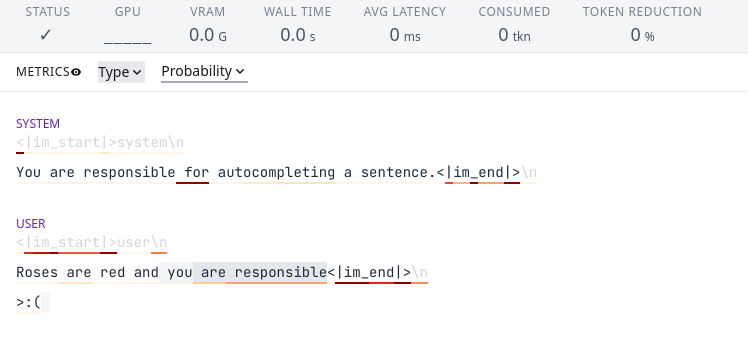
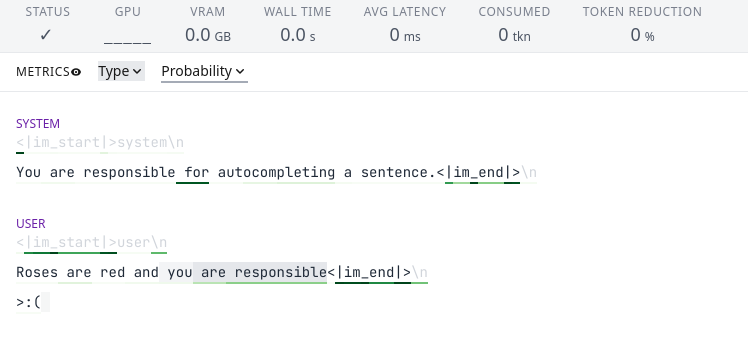
Before and after one commit to guidance-ai/guidance, a Svelte app in the folder client/graphpaper-inline/: page / in a window 1280 px wide. Shown: the top 352 px of the page, without its empty margins (0-748 px from the left). Built offline with nearby package versions, Linux system fonts and the light colour scheme.

Commit message:
Working select and hide for client.
Client side should be fully functional. Need to fix colors and debug from notebook.

```diff
--- a/client/graphpaper-inline/src/App.svelte
+++ b/client/graphpaper-inline/src/App.svelte
@@ -22,12 +22,16 @@
 	import {type MetricDef, type MetricVal} from "./interfaces";
 	import MetricCard from "./MetricCard.svelte";
 	import {mockGenTokens, mockNodeAttrs} from "./mocks";
+	import Select from "./Select.svelte";
 
     let msg: any;
     let textComponents: Array<NodeAttr> = [];
 	let tokenDetails: Array<GenToken> = [];
 	let completedExecution: boolean = false;
 	let showMetrics: boolean = true;
+
+	let bgField: string = "Type";
+	let underlineField: string = "Probability";
 
 	textComponents = mockNodeAttrs;
 	tokenDetails = mockGenTokens;
@@ -99,14 +103,14 @@
 		},
 		'ram': {
 			name: 'ram',
-			units: 'G',
+			units: 'GB',
 			description: 'Utilization of RAM.',
 			isScalar: true,
 			precision: 1,
 		},
 		'vram': {
 			name: 'vram',
-			units: 'G',
+			units: 'GB',
 			description: 'Utilization of video RAM.',
 			isScalar: true,
 			precision: 1,
@@ -159,6 +163,11 @@
 		}
 		clientmsg.set(msg);
 	});
+
+	const onMetricClick = (_: any) => {
+		showMetrics = !showMetrics;
+	}
+	const doNothing = (_: any) => {}
 </script>
 
 <svelte:head>
@@ -180,39 +189,34 @@
 				</div>
 			</section>
 		{/if}
+
 		<!-- Controls -->
 		<section>
 			<div class="text-sm pt-2 pb-2 flex border-b border-gray-200">
-				<div class="ml-4 mr-4 inline-flex justify-between items-center">
+				<div class="ml-4 mr-4 inline-flex justify-between items-center hover:bg-gray-700 hover:text-white" tabindex="-1" on:click={onMetricClick} on:keydown={doNothing} role="button">
 					<span class="text-xs inline-flex flex-col justify-center uppercase tracking-wider">
 						Metrics
 					</span>
-					<svg xmlns="http://www.w3.org/2000/svg" viewBox="0 0 16 16" fill="currentColor" class="size-3">
-						<path d="M8 9.5a1.5 1.5 0 1 0 0-3 1.5 1.5 0 0 0 0 3Z" />
-						<path fill-rule="evenodd" d="M1.38 8.28a.87.87 0 0 1 0-.566 7.003 7.003 0 0 1 13.238.006.87.87 0 0 1 0 .566A7.003 7.003 0 0 1 1.379 8.28ZM11 8a3 3 0 1 1-6 0 3 3 0 0 1 6 0Z" clip-rule="evenodd" />
-					</svg>
+					{#if showMetrics}
+						<svg xmlns="http://www.w3.org/2000/svg" viewBox="0 0 16 16" fill="currentColor" class="size-3">
+							<path d="M8 9.5a1.5 1.5 0 1 0 0-3 1.5 1.5 0 0 0 0 3Z" />
+							<path fill-rule="evenodd" d="M1.38 8.28a.87.87 0 0 1 0-.566 7.003 7.003 0 0 1 13.238.006.87.87 0 0 1 0 .566A7.003 7.003 0 0 1 1.379 8.28ZM11 8a3 3 0 1 1-6 0 3 3 0 0 1 6 0Z" clip-rule="evenodd" />
+						</svg>
+					{:else}
+						<svg xmlns="http://www.w3.org/2000/svg" viewBox="0 0 16 16" fill="currentColor" class="size-3">
+							<path fill-rule="evenodd" d="M3.28 2.22a.75.75 0 0 0-1.06 1.06l10.5 10.5a.75.75 0 1 0 1.06-1.06l-1.322-1.323a7.012 7.012 0 0 0 2.16-3.11.87.87 0 0 0 0-.567A7.003 7.003 0 0 0 4.82 3.76l-1.54-1.54Zm3.196 3.195 1.135 1.136A1.502 1.502 0 0 1 9.45 8.389l1.136 1.135a3 3 0 0 0-4.109-4.109Z" clip-rule="evenodd" />
+						  	<path d="m7.812 10.994 1.816 1.816A7.003 7.003 0 0 1 1.38 8.28a.87.87 0 0 1 0-.566 6.985 6.985 0 0 1 1.113-2.039l2.513 2.513a3 3 0 0 0 2.806 2.806Z" />
+						</svg>
+					{/if}
 				</div>
-				<div class="mr-4 inline-flex justify-between items-center bg-gray-200">
-					<span class="">
-						Type
-					</span>
-					<svg xmlns="http://www.w3.org/2000/svg" viewBox="0 0 16 16" fill="currentColor" class="size-4">
-						<path fill-rule="evenodd" d="M4.22 6.22a.75.75 0 0 1 1.06 0L8 8.94l2.72-2.72a.75.75 0 1 1 1.06 1.06l-3.25 3.25a.75.75 0 0 1-1.06 0L4.22 7.28a.75.75 0 0 1 0-1.06Z" clip-rule="evenodd" />
-					</svg>
-				</div>
-				<div class="mr-4 inline-flex justify-between items-center border-b-2 border-gray-400">
-					<span class="">
-						Probability
-					</span>
-					<svg xmlns="http://www.w3.org/2000/svg" viewBox="0 0 16 16" fill="currentColor" class="size-4">
-						<path fill-rule="evenodd" d="M4.22 6.22a.75.75 0 0 1 1.06 0L8 8.94l2.72-2.72a.75.75 0 1 1 1.06 1.06l-3.25 3.25a.75.75 0 0 1-1.06 0L4.22 7.28a.75.75 0 0 1 0-1.06Z" clip-rule="evenodd" />
-					</svg>
-				</div>
+				<Select values={["Type", "Probability", "Latency (ms)"]} classes="bg-gray-200" on:select={(selected) => bgField = selected.detail}/>
+				<Select values={["Probability", "Latency (ms)"]} classes="border-b-2 border-gray-400" on:select={(selected) => underlineField = selected.detail}/>
 			</div>
 		</section>
 	</nav>
+
 	<!-- Content pane -->
 	<section class="w-full">
-		<TokenGrid textComponents={textComponents} tokenDetails={tokenDetails} isCompleted={completedExecution}/>
+		<TokenGrid textComponents={textComponents} tokenDetails={tokenDetails} isCompleted={completedExecution} bgField={bgField} underlineField={underlineField}/>
 	</section>
 </div>
--- a/client/graphpaper-inline/src/MetricCard.svelte
+++ b/client/graphpaper-inline/src/MetricCard.svelte
@@ -16,7 +16,7 @@
     };
 </script>
 
-<div class={`flex flex-col items-center py-1 px-4 hover:bg-gray-900 group`}>
+<div class={`flex flex-col items-center py-1 px-4 hover:bg-gray-700 group`}>
     <div class={`uppercase tracking-wider text-xs text-gray-500 group-hover:text-gray-100 whitespace-nowrap`}>{metricDef.name}</div>
     {#if value.constructor === Array}
         <Minibar values={value} svgClass={"w-12 h-6"} rectClass={`fill-gray-700 group-hover:fill-gray-100`} padding={minibarPadding}/>
--- /dev/null
+++ b/client/graphpaper-inline/src/Select.svelte
@@ -0,0 +1,43 @@
+<script lang="ts">
+    import { clickOutside } from "./clickoutside";
+    import { createEventDispatcher } from 'svelte';
+
+    export let classes: string = "";
+    export let values: Array<string> = [];
+    let selected = (values.length > 0) ? values[0] : "";
+    let showList = false;
+
+    const dispatch = createEventDispatcher();
+
+    const onDropdownClick = (_: MouseEvent) => {
+        showList = !showList;
+    };
+    const onOutClick = (_: MouseEvent) => {
+        showList = false;
+    };
+    const selectOption = (option: string) => {
+        selected = option;
+        showList = false;
+        dispatch('select', selected);
+    }
+</script>
+
+<div class="relative" use:clickOutside on:outclick={onOutClick}>
+    <button use:clickOutside on:click={onDropdownClick}>
+        <span class={`mr-4 inline-flex justify-between items-center hover:bg-gray-700 hover:text-white ${classes}`}>
+            <span class="">
+                {selected}
+            </span>
+            <svg xmlns="http://www.w3.org/2000/svg" viewBox="0 0 16 16" fill="currentColor" class="size-4">
+                <path fill-rule="evenodd" d="M4.22 6.22a.75.75 0 0 1 1.06 0L8 8.94l2.72-2.72a.75.75 0 1 1 1.06 1.06l-3.25 3.25a.75.75 0 0 1-1.06 0L4.22 7.28a.75.75 0 0 1 0-1.06Z" clip-rule="evenodd" />
+            </svg>
+        </span>
+    </button>
+    {#if showList}
+        <ul role="listbox" class="absolute pt-2 pb-3 z-10 mt-1 bg-white shadow border border-gray-300">
+            {#each values as value, i}
+                <li class={`w-full px-4 py-1 ${i === 0 ? "mt-1" : ""} hover:bg-gray-700 hover:text-white text-nowrap`} role="option" aria-selected="false" on:click={(_) => selectOption(value)} on:keypress={(_) => {}}>{value}</li>
+            {/each}
+        </ul>
+    {/if}
+</div>
--- a/client/graphpaper-inline/src/TokenGrid.svelte
+++ b/client/graphpaper-inline/src/TokenGrid.svelte
@@ -2,42 +2,93 @@
     import {isRoleOpenerInput, isTextOutput, type NodeAttr, type RoleOpenerInput, type GenToken} from './stitch';
     import TokenGridItem from "./TokenGridItem.svelte";
     import {type Token, type TokenCallback} from "./interfaces";
-    import {type MetricDef} from "./interfaces";
     import {longhover} from "./longhover";
     import DOMPurify from "dompurify";
 
-    import {scaleSequential} from "d3-scale";
-    import {interpolateCool, interpolateSpectral, interpolateOrRd, interpolateYlOrRd} from "d3-scale-chromatic";
-
-    const underlineColor = (x: number) => {
-        return interpolateOrRd(x);
-    };
-    const bgColor = (x: number) => {
-        return interpolateYlOrRd(1 - x);
-    };
+    import {interpolateGreens, interpolateYlOrRd} from "d3-scale-chromatic";
 
     export let textComponents: Array<NodeAttr>;
     export let tokenDetails: Array<GenToken>;
     export let isCompleted: boolean = false;
-    let metricDef: MetricDef = {
-        name: 'consumed'
+    export let bgField: string = "Token";
+    export let underlineField: string = "Probability";
+
+    let underline: TokenCallback = (_: Token) => "";
+    let bg: TokenCallback = (_: Token) => "";
+
+    const tokenDisplayValue = (x: Token, s: string) => {
+        if (s === "Probability") {
+            return x.prob.toFixed(3);
+        } else if (s === "Latency (ms)") {
+            return (x.extra?.latency_ms || 0).toFixed(0);
+        } else if (s === "Type") {
+            if (x.is_input) {
+                return "Input";
+            } else if (x.is_force_forwarded) {
+                return "Forwarded";
+            } else if (x.is_generated) {
+                return "Generated";
+            }
+        }
     };
 
-    let underline: TokenCallback | undefined;
-    let bg: TokenCallback | undefined;
+    const getBrightness = (rgba: string) => {
+        const rgbMatch = rgba.match(/rgba?\(\s*(\d+),\s*(\d+),\s*(\d+)/);
+        if (!rgbMatch) {
+            console.error('Invalid RGBA format.');
+            return 0;
+        }
 
-    const colorTokenEmit = (x: Token) => {
+        const r = parseInt(rgbMatch[1], 10);
+        const g = parseInt(rgbMatch[2], 10);
+        const b = parseInt(rgbMatch[3], 10);
+        return (r * 0.299 + g * 0.587 + b * 0.114);
+    };
+
+    const getTextColor = (backgroundColor: string) => {
+        const brightness = getBrightness(backgroundColor);
+        return (brightness) > 186 ? 'rgba(0, 0, 0, 1)' : 'rgba(255, 255, 255, 1)'; // Black for light bg, white for dark bg
+    };
+
+    const bgStyle = (x: number | undefined, color?: ((x: number) => string) | undefined) => {
+        if (x === undefined) {
+            return "";
+        }
+
+        let colorVal = interpolateYlOrRd(x);
+        if (color !== undefined) {
+            colorVal = color(x);
+        }
+        let textColor = getTextColor(colorVal);
+        return `background-color: ${colorVal}; color: ${textColor};`;
+    };
+
+    const underlineStyle = (x: number | undefined, color?: ((x: number) => string) | undefined) => {
+        if (x === undefined) {
+            return "";
+        }
+
+        let colorVal = interpolateGreens(x);
+        if (color !== undefined) {
+            colorVal = color(x);
+        }
+        return `border-bottom-color: ${colorVal};`;
+    };
+
+    const bgTokenStyle = (x: Token) => {
+        let color = "";
         if (x.is_input) {
-            return "rgba(255, 255, 255, 0)";
+            color = "rgba(255, 255, 255, 0)";
         } else if (x.is_force_forwarded) {
-            return "rgba(243, 244, 246, 1)";
+            color = "rgba(243, 244, 246, 1)";
         } else if (x.is_generated) {
-            return "rgba(229, 231, 235, 1)";
+            color = "rgba(229, 231, 235, 1)";
         } else {
             console.log(`ERROR: token ${x.text} does not have emit flags.`)
-            return "rgba(255, 255, 255, 0)";
+            color = "rgba(255, 255, 255, 0)";
         }
-    }
+        return `background-color: ${color};`;
+    };
 
     function findTargetWords(text: string, targetWords: string[]): [number, number, string][] {
         // NOTE(nopdive): Not the most efficient approach, but there aren't many special words anyway.
@@ -130,7 +181,6 @@
             const specialMatchStack = findTargetWords(fullText, Array.from(specialSet));
 
             tokens = [];
-
             let tokenStart = 0;
             let tokenEnd = 0;
             let withinRoleMatch = false;
@@ -193,12 +243,22 @@
         }
 
         // Visual updates
-        if (metricDef.name === 'avg latency') {
-            bg = (x: Token) => bgColor(x.extra?.latency_ms || 0);
-            underline = undefined;
+        if (underlineField === "Probability") {
+            underline = (x: Token) => underlineStyle(x.prob);
+        } else if (underlineField === "Latency (ms)") {
+            underline = (x: Token) => underlineStyle(x.extra?.latency_ms);
         } else {
-            underline = (x: Token) => underlineColor(x.prob);
-            bg = (x: Token) => colorTokenEmit(x);
+            underline = (_: Token) => "";
+        }
+
+        if (bgField === "Type") {
+            bg = (x: Token) => bgTokenStyle(x);
+        } else if (bgField === "Probability") {
+            bg = (x: Token) => bgStyle(x.prob);
+        } else if (bgField === "Latency (ms)") {
+            bg = (x: Token) => bgStyle(x.extra?.latency_ms || 0);
+        } else {
+            bg = (_: Token) => "";
         }
 
         // End bookkeeping (svelte)
@@ -292,47 +352,37 @@
 </script>
 
 <!-- Tooltip -->
-<div bind:this={tooltip} class="px-1 pt-2 pb-3 absolute opacity-95 bg-white shadow border border-gray-300 pointer-events-none z-50" style="top: {tooltipY}px; left: {tooltipX}px; display: none;">
+<div bind:this={tooltip} class="px-1 pt-1 pb-3 absolute opacity-95 bg-white shadow border border-gray-300 pointer-events-none z-50" style="top: {tooltipY}px; left: {tooltipX}px; display: none;">
     <div>
         {#if tooltipToken}
             <div class={`col-1 flex flex-col items-center`}>
-                <div class="text-2xl px-1 pt-1 pb-1 text-left w-full bg-white">
+                <div class="text-2xl px-1 pb-1 text-left w-full bg-white">
                     <div class="mb-4">
-                        <span class="border-b-2 border-red-700">
-                        {@html renderText(tooltipToken.text)}
-                        </span>
+                        <TokenGridItem token={tooltipToken} index={-1} underlineStyle={underline(tooltipToken)} bgStyle={bg(tooltipToken)}/>
                     </div>
                     <table class="w-full">
                         <tbody class="text-xs tracking-wider">
                             <tr>
                                 <td>
-                                    <span class="bg-gray-200">
-                                        Type
+                                    <span style={bg(tooltipToken)}>
+                                        {bgField}
                                     </span>
                                 </td>
                                 <td class="text-right">
                                     <span class="pl-1">
-                                        {#if tooltipToken.is_generated}
-                                            Generated
-                                        {:else if tooltipToken.is_input}
-                                            Input
-                                        {:else if tooltipToken.is_force_forwarded}
-                                            Forced
-                                        {:else}
-                                            Token
-                                        {/if}
+                                        {tokenDisplayValue(tooltipToken, bgField)}
                                     </span>
                                 </td>
                             </tr>
                             <tr>
                                 <td>
-                                    <span class="border-b-2 border-red-700">
-                                        Probability
+                                    <span class="border-b-2" style={underline(tooltipToken)}>
+                                        {underlineField}
                                     </span>
                                 </td>
                                 <td class="text-right">
                                     <span>
-                                        {tooltipToken.prob.toFixed(3)}
+                                        {tokenDisplayValue(tooltipToken, underlineField)}
                                     </span>
                                 </td>
                             </tr>
@@ -353,8 +403,8 @@
                         </tr>
                     </thead>
                     <tbody>
-                    {#each tooltipToken.extra.top_k as candidate}
-                        <tr>
+                    {#each tooltipToken.extra.top_k as candidate, i}
+                        <tr class={`${i === 5 ? "border-t border-dashed border-gray-300" : ""}`}>
                             <td class={`px-1 text-left font-mono text-sm decoration-2 ${candidate.is_masked ? "line-through" : ""}`}>
                                 <span class="bg-gray-200">
                                     {@html renderText(candidate.text)}
@@ -391,7 +441,7 @@
                     {/if}
                 {/if}
 
-                <TokenGridItem token={token} index={i} underline={underline} bg={bg}/>
+                <TokenGridItem token={token} index={i} underlineStyle={underline(token)} bgStyle={bg(token)}/>
             {/each}
 
             {#if isCompleted === false}
--- a/client/graphpaper-inline/src/TokenGridItem.svelte
+++ b/client/graphpaper-inline/src/TokenGridItem.svelte
@@ -1,15 +1,10 @@
 <script lang="ts">
-    import {type Token, type TokenCallback} from "./interfaces";
+    import {type Token} from "./interfaces";
 
     export let token: Token;
     export let index: number;
-    export let underline: TokenCallback | undefined;
-    export let bg: TokenCallback | undefined;
-
-    let underlineStyle: string;
-    $: underlineStyle = underline !== undefined ? "border-bottom-color: " + underline(token)  + ";": "";
-    let bgStyle: string;
-    $: bgStyle = bg !== undefined ? "background-color: " + bg(token)  + ";": "";
+    export let underlineStyle: string = "";
+    export let bgStyle: string = "";
 </script>
 
 {#each token.text as ch, i}
--- /dev/null
+++ b/client/graphpaper-inline/src/clickoutside.ts
@@ -0,0 +1,16 @@
+export function clickOutside(node: HTMLElement) {
+	const handleClick = (event: MouseEvent) => {
+		let target = event.target as HTMLElement;
+		if (!node.contains(target)) {
+			node.dispatchEvent(new CustomEvent('outclick'));
+		}
+	};
+
+	document.addEventListener('click', handleClick, true);
+
+	return {
+		destroy() {
+			document.removeEventListener('click', handleClick, true);
+		}
+	};
+}
```
